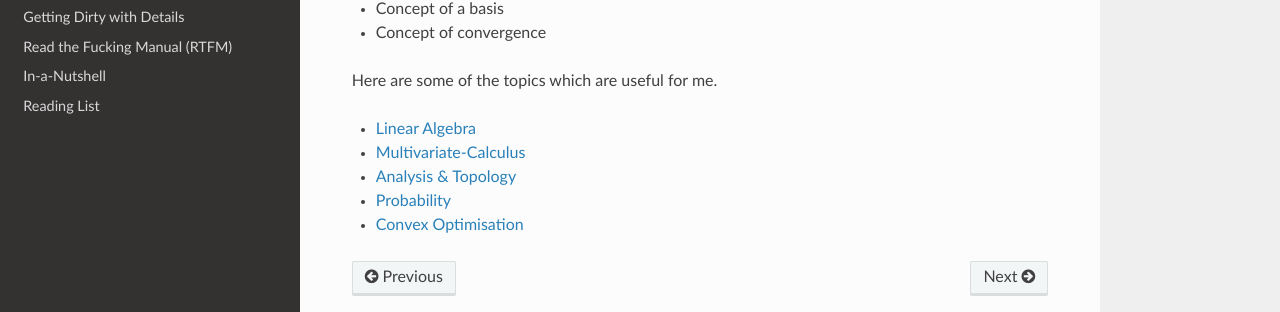
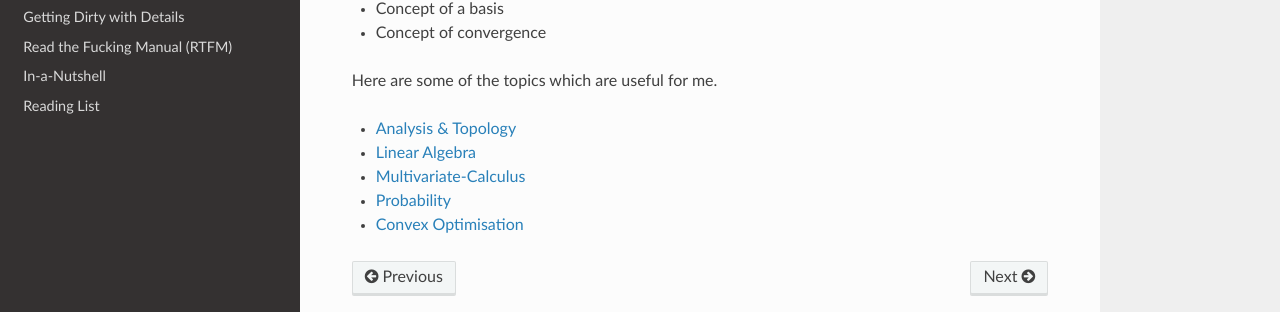
Before and after one commit to uselesstechjunks/leetcode, a Sphinx documentation site: the page built from docs/source/math.rst, in a window 1280 px wide and 900 px high, scrolled down 577 px. Shown: the part 474-786 px from the top of the window. Built offline with Sphinx 7.4.7 and the Read the Docs theme 2.0.0, drawn with Linux system fonts in a browser that asks for light colours.

```diff
--- a/docs/source/math.rst
+++ b/docs/source/math.rst
@@ -23,8 +23,8 @@ Here are some of the topics which are useful for me.
 
 .. toctree::
 
+   math/analysis
    math/linalg
    math/calc3
-   math/analysis
    math/prob
    math/conv
```
